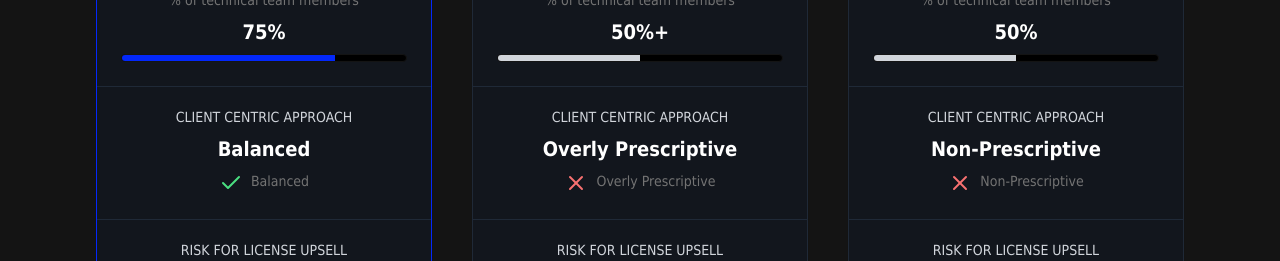
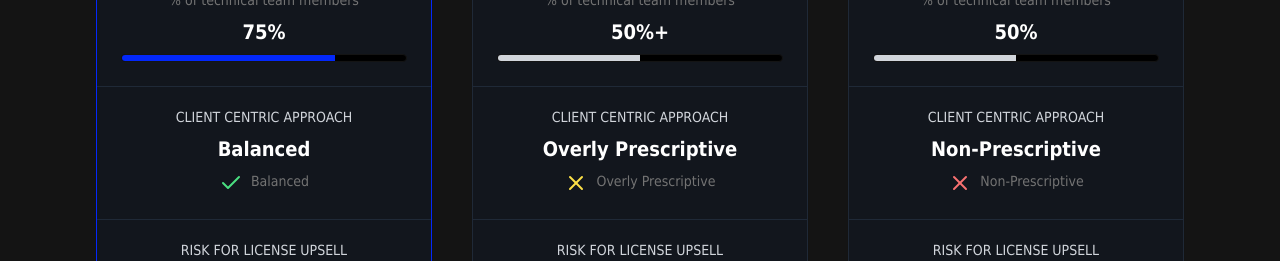
Before and after one commit to shreyaskashyapp/manaopili, a Next.js app: page /services in a window 1280 px wide. Shown: the part 2294-2555 px from the top of the page. Built offline with nearby package versions, Linux system fonts and the light colour scheme.

Commit message:
chnaged color in comparision table

```diff
--- a/src/app/components/about-cards.js
+++ b/src/app/components/about-cards.js
@@ -4,7 +4,7 @@ export default function AboutCards({ data }) {
     return (
         <div className="lg:px-10 grid md:grid-cols-2 gap-10">
             {data.map((section, index) => (
-                <Card className="w-full h-full px-4 border-none bg-gradient-to-b from- to-[#141414] shadow-lg rounded-xl ">
+                <Card key={index} className="w-full h-full px-4 border-none bg-gradient-to-b from- to-[#141414] shadow-lg rounded-xl ">
                     <CardHeader>
                         <CardTitle className="text-[#deff00] font-thin">{section.title}</CardTitle>
                     </CardHeader>
--- a/src/app/services/page.js
+++ b/src/app/services/page.js
@@ -186,7 +186,7 @@ const data = {
         {
             title: "CLIENT CENTRIC APPROACH",
             label: "Overly Prescriptive",
-            logo: <X className="text-red-400"/>
+            logo: <X className="text-yellow-300"/>
         },
         {
             title: "RISK FOR LICENSE UPSELL",
```
